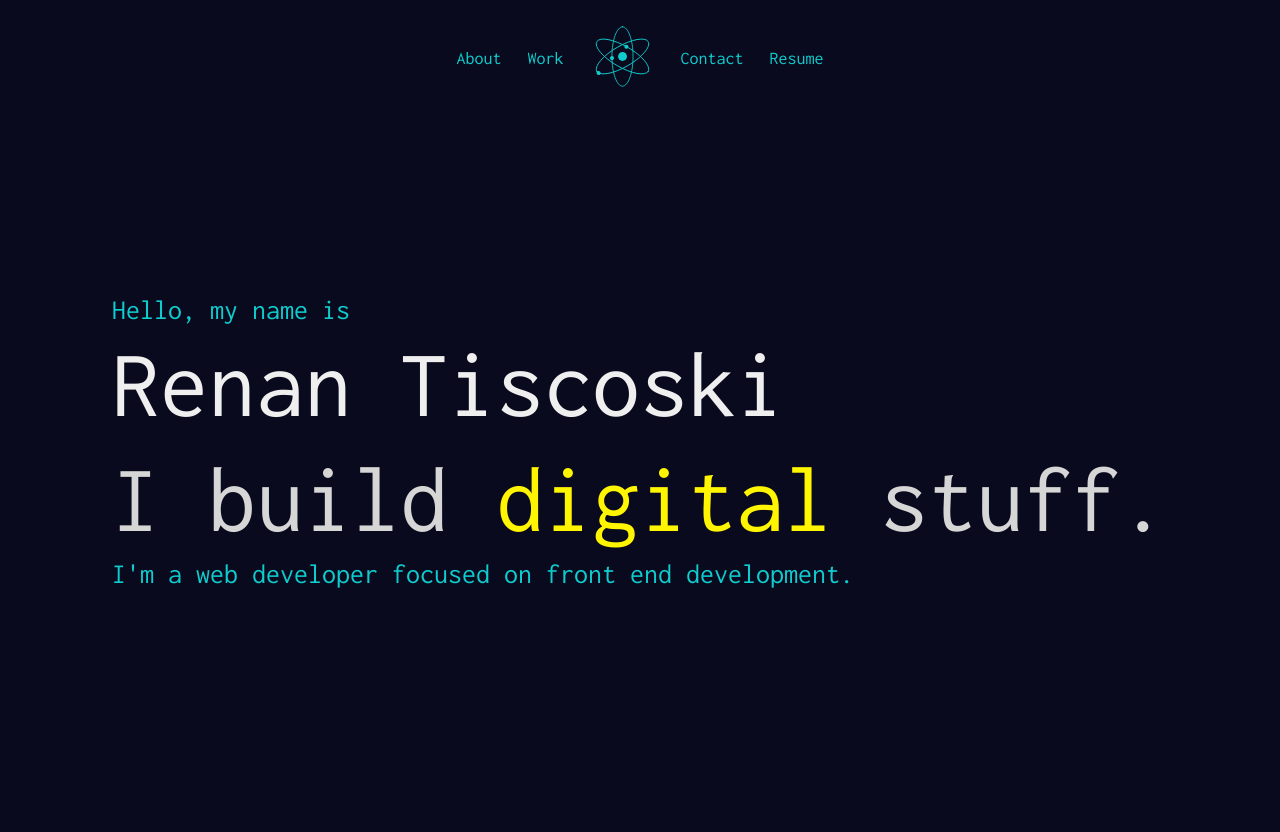
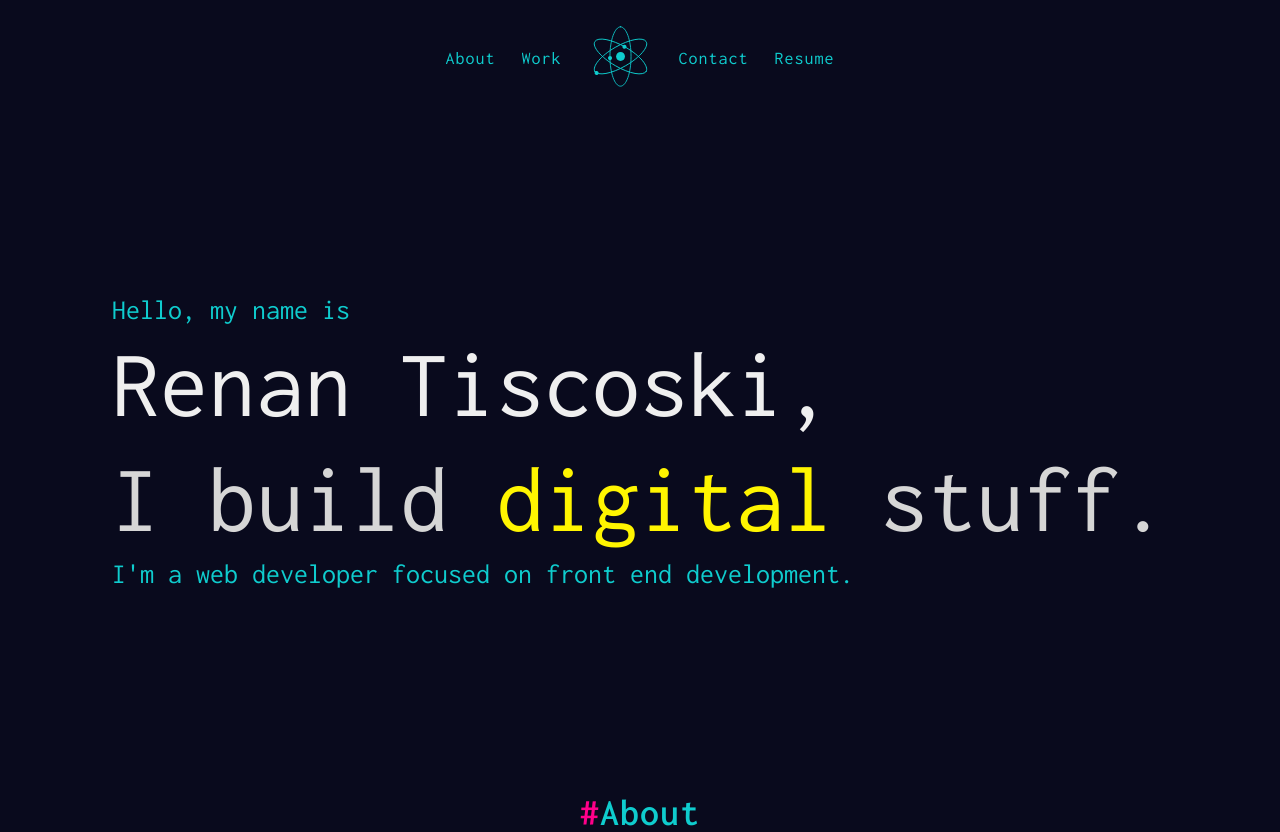
Before and after one commit to DonUggioni/portfolio-v3, a React (Vite) app: page / in a window 1280 px wide. Before the commit the page ends 800 px from the top, so only its background shows below. Built offline with nearby package versions, Linux system fonts and the light colour scheme.

Commit message:
Work on layout

```diff
--- a/src/App.jsx
+++ b/src/App.jsx
@@ -1,5 +1,6 @@
 import { useState } from 'react';
 import './App.css';
+import About from './components/About/About';
 import Hero from './components/Hero/Hero';
 import NavBar from './components/NavBar/NavBar';
 
@@ -8,6 +9,7 @@ function App() {
     <div className='App'>
       <NavBar />
       <Hero />
+      <About />
     </div>
   );
 }
--- /dev/null
+++ b/src/components/About/About.jsx
@@ -0,0 +1,16 @@
+import React from 'react';
+import Section from '../UI/Section/Section';
+import SectionTitle from '../UI/SectionTitle/SectionTitle';
+import classes from './About.module.css';
+
+function About() {
+  return (
+    <Section>
+      <div className={classes.innerWrapper}>
+        <SectionTitle>About</SectionTitle>
+      </div>
+    </Section>
+  );
+}
+
+export default About;
--- /dev/null
+++ b/src/components/About/About.module.css
@@ -0,0 +1,3 @@
+.innerWrapper {
+  align-self: left;
+}
--- a/src/components/Hero/Hero.jsx
+++ b/src/components/Hero/Hero.jsx
@@ -8,7 +8,7 @@ function Hero() {
         <h3 className={classes.headerSmall}>Hello, my name is</h3>
         <div>
           <h1 className={classes.headerLarge}>
-            Renan Tiscoski <br />
+            Renan Tiscoski, <br />
             <span className={classes.textDarker}>
               I build <span className={classes.accent}>digital</span> stuff.
             </span>
--- a/src/components/Hero/Hero.module.css
+++ b/src/components/Hero/Hero.module.css
@@ -5,7 +5,7 @@
 }
 
 .heroContainer {
-  max-width: 115rem;
+  max-width: 120rem;
   margin: 0 4rem;
 }
 
--- a/src/components/UI/NavLink/NavLink.module.css
+++ b/src/components/UI/NavLink/NavLink.module.css
@@ -15,6 +15,7 @@
   display: inline-block;
   transition: all 0.2s;
   position: relative;
+  letter-spacing: 1px;
 }
 
 .link:hover {
--- /dev/null
+++ b/src/components/UI/Section/Section.jsx
@@ -0,0 +1,8 @@
+import React from 'react';
+import classes from './Section.module.css';
+
+function Section({ children }) {
+  return <div className={classes.sectionContainer}>{children}</div>;
+}
+
+export default Section;
--- /dev/null
+++ b/src/components/UI/Section/Section.module.css
@@ -0,0 +1,5 @@
+.sectionContainer {
+  display: grid;
+  place-items: center;
+  margin: 0 4rem;
+}
--- /dev/null
+++ b/src/components/UI/SectionTitle/SectionTitle.jsx
@@ -0,0 +1,13 @@
+import React from 'react';
+import classes from './SectionTitle.module.css';
+
+function SectionTitle({ children }) {
+  return (
+    <h3 className={classes.title}>
+      <span className={classes.span}>#</span>
+      {children}
+    </h3>
+  );
+}
+
+export default SectionTitle;
--- /dev/null
+++ b/src/components/UI/SectionTitle/SectionTitle.module.css
@@ -0,0 +1,10 @@
+.title {
+  font-size: 3.8rem;
+  color: var(--secondary500);
+  font-weight: 600;
+  letter-spacing: 1px;
+}
+
+.span {
+  color: var(--pink500);
+}
```
